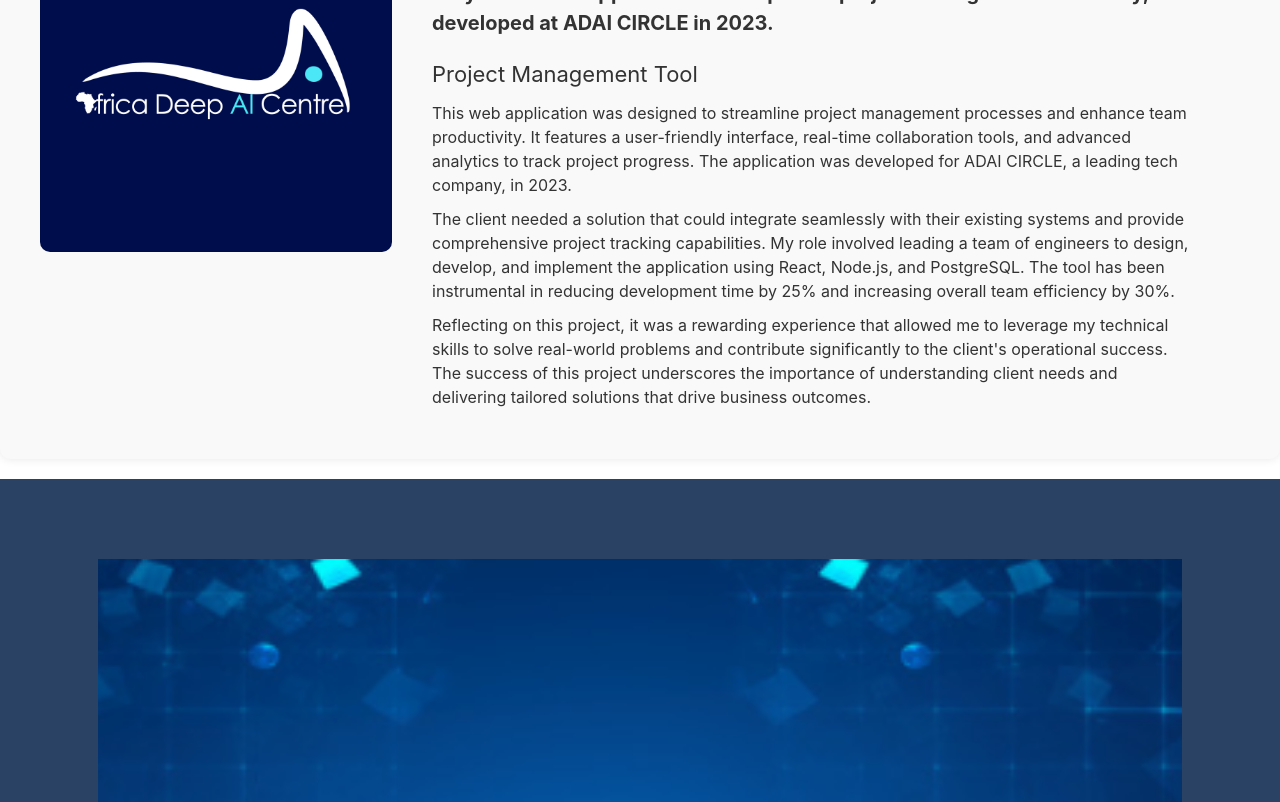
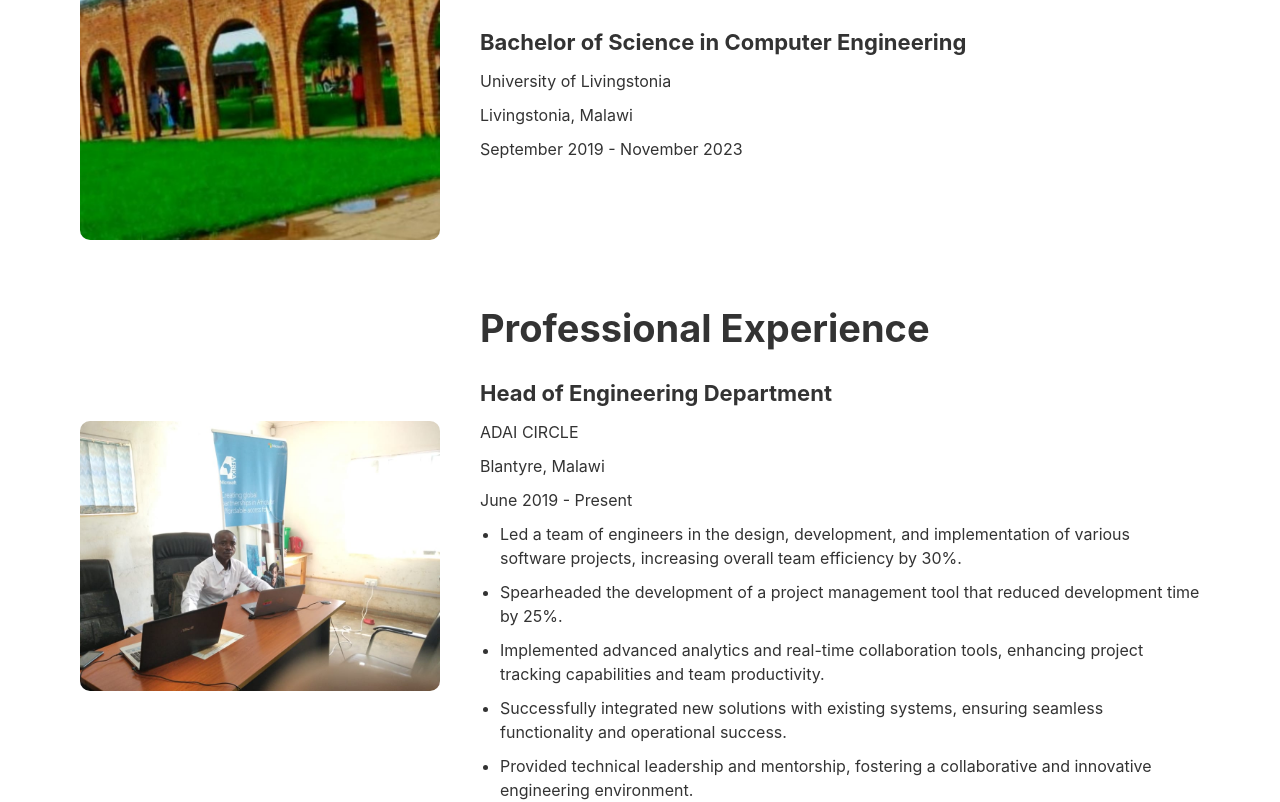
Before and after one commit to lundenge/Portfolio1, a React (Create React App) app: page / in a window 1280 px wide. Shown: the part 1100-1902 px from the top of the page. Built offline with nearby package versions, Linux system fonts and the light colour scheme.

Commit message:
Add Resume

```diff
--- a/src/App.js
+++ b/src/App.js
@@ -4,7 +4,7 @@
 import EducationSection from "./components/EducationSection";
 import ProjectsSection from "./components/ProjectsSection";
 import ContactMeSection from "./components/ContactMeSection";
-//import Profile from './components/Profile';
+import Resume from "./components/Resume";
 import ProjectDescription from "./components/ProjectDescription";
 import Footer from "./components/Footer";
 import { AlertProvider } from "./context/alertContext";
@@ -17,8 +17,9 @@
         <main>
           <Header />
           <LandingSection />
-          <ProjectDescription/>
-          <EducationSection/>
+
+          <Resume/>
+
           <ProjectsSection />
           <ContactMeSection />
           <Footer />
--- /dev/null
+++ b/src/components/Resume.css
@@ -0,0 +1,69 @@
+/* src/Resume.css */
+.resume-container {
+    width: 100%;
+    max-width: 1200px;
+    margin: 0 auto;
+    padding: 20px;
+    box-sizing: border-box;
+  }
+
+  .section {
+    display: flex;
+    align-items: center;
+    margin-bottom: 40px;
+  }
+
+  .image-container {
+    flex: 1;
+    margin-right: 20px;
+  }
+
+  .image-container img {
+    width: 100%;
+    height: auto;
+    border-radius: 10px;
+  }
+
+  .text-container {
+    flex: 2;
+    color: #333;
+  }
+
+  .text-container h2 {
+    font-size: 38px;
+    font-weight: bold;
+    margin-bottom: 20px;
+  }
+
+  .text-container h3 {
+    font-size: 22px;
+    font-weight: bold;
+    margin-bottom: 10px;
+  }
+
+  .text-container p {
+    font-size: 16px;
+    margin-bottom: 10px;
+  }
+
+  .text-container ul {
+    padding-left: 20px;
+  }
+
+  .text-container ul li {
+    font-size: 16px;
+    line-height: 1.5;
+    margin-bottom: 10px;
+  }
+
+  @media (max-width: 768px) {
+    .section {
+      flex-direction: column;
+      align-items: flex-start;
+    }
+
+    .image-container {
+      margin-bottom: 20px;
+      margin-right: 0;
+    }
+  }
--- /dev/null
+++ b/src/components/Resume.js
@@ -0,0 +1,46 @@
+// src/Resume.js
+import React from 'react';
+import './Resume.css'; // We will add styles later
+import schoolImage from '../images/schoolImage.jpg'; // Ensure you have the school image in this path
+import companyImage from '../images/companyImage.jpg'; // Ensure you have the company image in this path
+
+const Resume = () => {
+  return (
+    <div className="resume-container">
+      <div className="section">
+        <div className="image-container">
+          <img src={schoolImage} alt="University of Livingstonia" />
+        </div>
+        <div className="text-container">
+          <h2>Education</h2>
+          <h3>Bachelor of Science in Computer Engineering</h3>
+          <p>University of Livingstonia</p>
+          <p>Livingstonia, Malawi</p>
+          <p>September 2019 - November 2023</p>
+        </div>
+      </div>
+
+      <div className="section">
+        <div className="image-container">
+          <img src={companyImage} alt="ADAI CIRCLE" />
+        </div>
+        <div className="text-container">
+          <h2>Professional Experience</h2>
+          <h3>Head of Engineering Department</h3>
+          <p>ADAI CIRCLE</p>
+          <p>Blantyre, Malawi</p>
+          <p>June 2019 - Present</p>
+          <ul>
+            <li>Led a team of engineers in the design, development, and implementation of various software projects, increasing overall team efficiency by 30%.</li>
+            <li>Spearheaded the development of a project management tool that reduced development time by 25%.</li>
+            <li>Implemented advanced analytics and real-time collaboration tools, enhancing project tracking capabilities and team productivity.</li>
+            <li>Successfully integrated new solutions with existing systems, ensuring seamless functionality and operational success.</li>
+            <li>Provided technical leadership and mentorship, fostering a collaborative and innovative engineering environment.</li>
+          </ul>
+        </div>
+      </div>
+    </div>
+  );
+}
+
+export default Resume;
```
Also changed, not shown: src/images/companyImage.jpg (renamed from src/images/IMG-20210607-WA0057.jpg), src/images/schoolImage.jpg (renamed from src/images/bggg.jpg).
